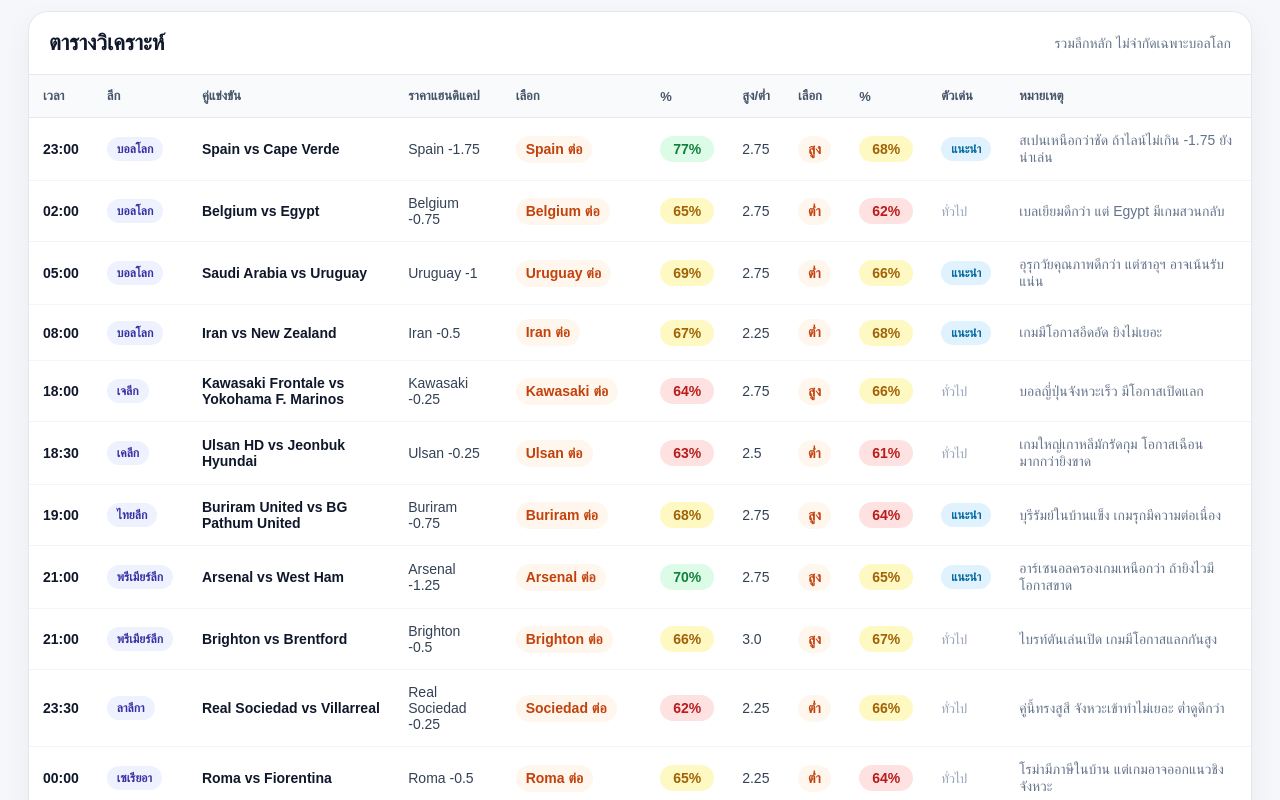
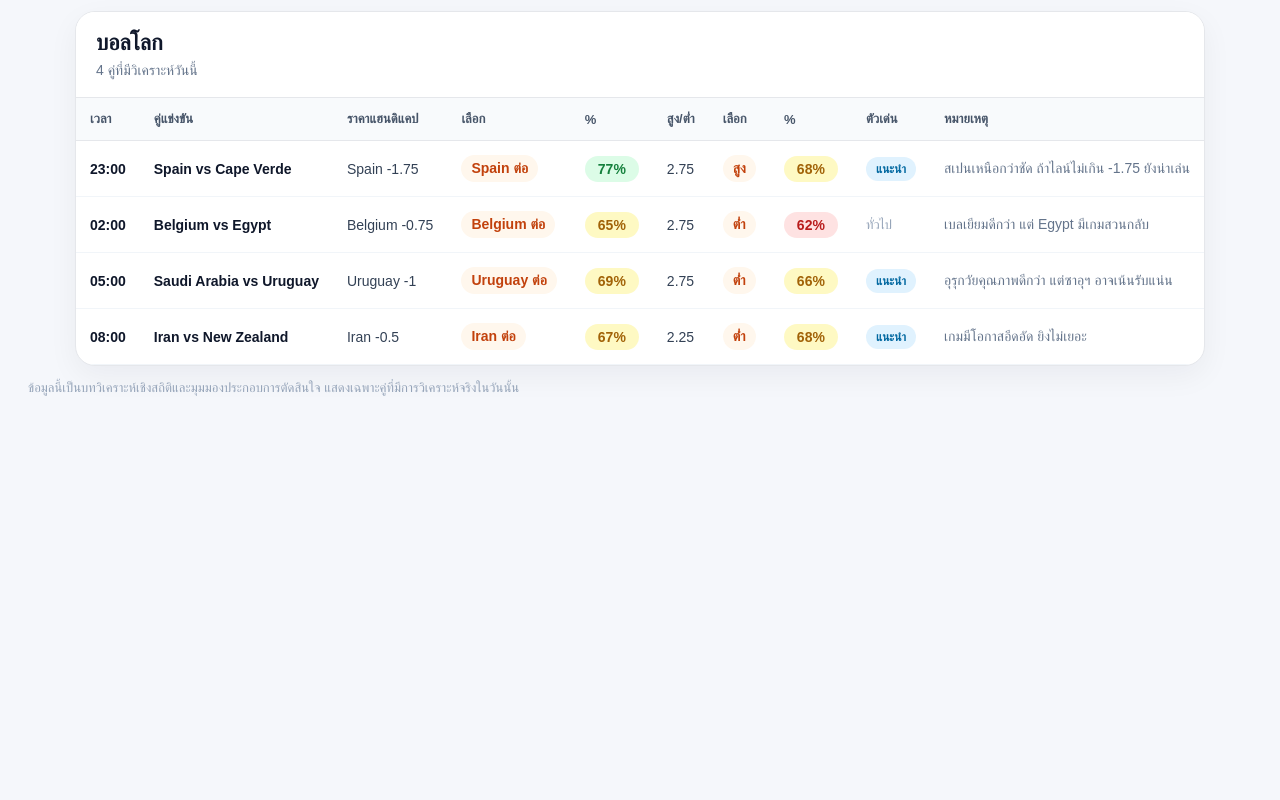
Before and after one commit to kickdata33/kickdata-web, a Next.js app: page /today-analysis in a window 1280 px wide. Shown: the part 420-1220 px from the top of the page. After the commit the page ends 863 px from the top, so only its background shows below. Built offline with nearby package versions, Linux system fonts and the light colour scheme.

Commit message:
Group analysis by league and remove mock inactive leagues

```diff
--- a/app/today-analysis/page.module.css
+++ b/app/today-analysis/page.module.css
@@ -330,3 +330,58 @@
   border-color: #2563eb;
   color: white;
 }
+
+.leagueGroups {
+  max-width: 1280px;
+  margin: 0 auto;
+  display: grid;
+  gap: 18px;
+}
+
+.leagueTitle {
+  padding: 18px 20px;
+  border-bottom: 1px solid #e5e7eb;
+  background: #ffffff;
+}
+
+.leagueTitle h2 {
+  margin: 0;
+  color: #0f172a;
+  font-size: 22px;
+}
+
+.leagueTitle p {
+  margin: 6px 0 0;
+  color: #64748b;
+  font-size: 14px;
+}
+
+.emptyCard {
+  max-width: 1280px;
+  margin: 0 auto;
+  background: white;
+  border: 1px solid #e5e7eb;
+  border-radius: 20px;
+  padding: 28px;
+  box-shadow: 0 10px 30px rgba(15, 23, 42, 0.05);
+}
+
+.emptyCard h2 {
+  margin: 0 0 10px;
+  color: #0f172a;
+}
+
+.emptyCard p {
+  margin: 0 0 18px;
+  color: #64748b;
+}
+
+.emptyCard a {
+  display: inline-flex;
+  background: #2563eb;
+  color: white;
+  text-decoration: none;
+  border-radius: 999px;
+  padding: 10px 16px;
+  font-weight: 800;
+}
--- a/app/today-analysis/page.tsx
+++ b/app/today-analysis/page.tsx
@@ -44,6 +44,11 @@
   { label: "MLS", value: "MLS" },
 ];
 
+/**
+ * สำคัญ:
+ * ใส่เฉพาะคู่ที่มีเตะจริงและมีการวิเคราะห์จริงในวันนั้นเท่านั้น
+ * ห้ามใส่ลีก/คู่บอลตัวอย่าง เพราะจะทำให้ข้อมูลเว็บไม่น่าเชื่อถือ
+ */
 const picks: Pick[] = [
   {
     time: "23:00",
@@ -100,160 +105,20 @@
     note: "เกมมีโอกาสอึดอัด ยิงไม่เยอะ",
     top: true,
   },
-
-  {
-    time: "18:00",
-    league: "เจลีก",
-    leagueKey: "JLEAGUE",
-    match: "Kawasaki Frontale vs Yokohama F. Marinos",
-    handicap: "Kawasaki -0.25",
-    handicapPick: "Kawasaki ต่อ",
-    handicapPercent: 64,
-    total: "2.75",
-    totalPick: "สูง",
-    totalPercent: 66,
-    note: "บอลญี่ปุ่นจังหวะเร็ว มีโอกาสเปิดแลก",
-  },
-  {
-    time: "18:30",
-    league: "เคลีก",
-    leagueKey: "KLEAGUE",
-    match: "Ulsan HD vs Jeonbuk Hyundai",
-    handicap: "Ulsan -0.25",
-    handicapPick: "Ulsan ต่อ",
-    handicapPercent: 63,
-    total: "2.5",
-    totalPick: "ต่ำ",
-    totalPercent: 61,
-    note: "เกมใหญ่เกาหลีมักรัดกุม โอกาสเฉือนมากกว่ายิงขาด",
-  },
-  {
-    time: "19:00",
-    league: "ไทยลีก",
-    leagueKey: "THAI",
-    match: "Buriram United vs BG Pathum United",
-    handicap: "Buriram -0.75",
-    handicapPick: "Buriram ต่อ",
-    handicapPercent: 68,
-    total: "2.75",
-    totalPick: "สูง",
-    totalPercent: 64,
-    note: "บุรีรัมย์ในบ้านแข็ง เกมรุกมีความต่อเนื่อง",
-    top: true,
-  },
-  {
-    time: "21:00",
-    league: "พรีเมียร์ลีก",
-    leagueKey: "EPL",
-    match: "Arsenal vs West Ham",
-    handicap: "Arsenal -1.25",
-    handicapPick: "Arsenal ต่อ",
-    handicapPercent: 70,
-    total: "2.75",
-    totalPick: "สูง",
-    totalPercent: 65,
-    note: "อาร์เซนอลครองเกมเหนือกว่า ถ้ายิงไวมีโอกาสขาด",
-    top: true,
-  },
-  {
-    time: "21:00",
-    league: "พรีเมียร์ลีก",
-    leagueKey: "EPL",
-    match: "Brighton vs Brentford",
-    handicap: "Brighton -0.5",
-    handicapPick: "Brighton ต่อ",
-    handicapPercent: 66,
-    total: "3.0",
-    totalPick: "สูง",
-    totalPercent: 67,
-    note: "ไบรท์ตันเล่นเปิด เกมมีโอกาสแลกกันสูง",
-  },
-  {
-    time: "23:30",
-    league: "ลาลีกา",
-    leagueKey: "LALIGA",
-    match: "Real Sociedad vs Villarreal",
-    handicap: "Real Sociedad -0.25",
-    handicapPick: "Sociedad ต่อ",
-    handicapPercent: 62,
-    total: "2.25",
-    totalPick: "ต่ำ",
-    totalPercent: 66,
-    note: "คู่นี้ทรงสูสี จังหวะเข้าทำไม่เยอะ ต่ำดูดีกว่า",
-  },
-  {
-    time: "00:00",
-    league: "เซเรียอา",
-    leagueKey: "SERIEA",
-    match: "Roma vs Fiorentina",
-    handicap: "Roma -0.5",
-    handicapPick: "Roma ต่อ",
-    handicapPercent: 65,
-    total: "2.25",
-    totalPick: "ต่ำ",
-    totalPercent: 64,
-    note: "โรม่ามีภาษีในบ้าน แต่เกมอาจออกแนวชิงจังหวะ",
-  },
-  {
-    time: "01:30",
-    league: "บุนเดสลีกา",
-    leagueKey: "BUNDESLIGA",
-    match: "Leverkusen vs Stuttgart",
-    handicap: "Leverkusen -0.75",
-    handicapPick: "Leverkusen ต่อ",
-    handicapPercent: 69,
-    total: "3.0",
-    totalPick: "สูง",
-    totalPercent: 70,
-    note: "เกมรุกทั้งสองทีมดี สูงน่าสนใจมาก",
-    top: true,
-  },
-  {
-    time: "02:00",
-    league: "ลีกเอิง",
-    leagueKey: "LIGUE1",
-    match: "Lyon vs Rennes",
-    handicap: "Lyon -0.25",
-    handicapPick: "Lyon ต่อ",
-    handicapPercent: 61,
-    total: "2.5",
-    totalPick: "สูง",
-    totalPercent: 63,
-    note: "ลียงได้เปรียบในบ้าน แต่ราคายังเสี่ยง",
-  },
-  {
-    time: "02:00",
-    league: "UCL",
-    leagueKey: "UCL",
-    match: "PSG vs Atletico Madrid",
-    handicap: "PSG -0.5",
-    handicapPick: "PSG ต่อ",
-    handicapPercent: 67,
-    total: "2.5",
-    totalPick: "ต่ำ",
-    totalPercent: 62,
-    note: "PSG เหนือกว่า แต่แอตฯ เล่นเกมรับเหนียว",
-  },
-  {
-    time: "06:30",
-    league: "MLS",
-    leagueKey: "MLS",
-    match: "Inter Miami vs Atlanta United",
-    handicap: "Inter Miami -0.75",
-    handicapPick: "Inter Miami ต่อ",
-    handicapPercent: 66,
-    total: "3.25",
-    totalPick: "สูง",
-    totalPercent: 71,
-    note: "MLS เกมเปิด พื้นที่เยอะ สูงน่าสนใจ",
-    top: true,
-  },
 ];
 
 function percentClass(percent: number) {
   if (percent >= 70) return styles.percentHigh;
   if (percent >= 65) return styles.percentMedium;
   return styles.percentLow;
+}
+
+function groupByLeague(items: Pick[]) {
+  return items.reduce<Record<string, Pick[]>>((acc, item) => {
+    if (!acc[item.league]) acc[item.league] = [];
+    acc[item.league].push(item);
+    return acc;
+  }, {});
 }
 
 export default function TodayAnalysisPage({
@@ -267,6 +132,8 @@
     selectedLeague === "ALL"
       ? picks
       : picks.filter((pick) => pick.leagueKey === selectedLeague);
+
+  const groupedPicks = groupByLeague(filteredPicks);
 
   const topHandicap = [...filteredPicks].sort(
     (a, b) => b.handicapPercent - a.handicapPercent
@@ -297,7 +164,7 @@
         <div className={styles.summaryCard}>
           <span>แฮนดิแคปเด่น</span>
           <strong>{topHandicap?.handicap || "-"}</strong>
-          <p>{topHandicap?.match || "ไม่มีข้อมูล"}</p>
+          <p>{topHandicap?.match || "ไม่มีข้อมูลวิเคราะห์"}</p>
           <b>{topHandicap ? `${topHandicap.handicapPercent}%` : "-"}</b>
         </div>
 
@@ -306,15 +173,15 @@
           <strong>
             {topTotal ? `${topTotal.totalPick} ${topTotal.total}` : "-"}
           </strong>
-          <p>{topTotal?.match || "ไม่มีข้อมูล"}</p>
+          <p>{topTotal?.match || "ไม่มีข้อมูลวิเคราะห์"}</p>
           <b>{topTotal ? `${topTotal.totalPercent}%` : "-"}</b>
         </div>
 
         <div className={styles.summaryCard}>
           <span>จำนวนคู่วันนี้</span>
           <strong>{filteredPicks.length} คู่</strong>
-          <p>เฉพาะคู่ที่ผ่านการคัดแล้ว</p>
-          <b>LIVE</b>
+          <p>เฉพาะคู่ที่มีวิเคราะห์จริง</p>
+          <b>VERIFIED</b>
         </div>
       </section>
 
@@ -330,10 +197,24 @@
         ))}
       </section>
 
-      <section className={styles.tableCard}>
-        <div className={styles.tableTitle}>
-          <h2>ตารางวิเคราะห์</h2>
-          <p>รวมลีกหลัก ไม่จำกัดเฉพาะบอลโลก</p>
+      {filteredPicks.length === 0 ? (
+        <section className={styles.emptyCard}>
+          <h2>ยังไม่มีข้อมูลวิเคราะห์ของลีกนี้ในวันนี้</h2>
+          <p>
+            ระบบจะแสดงเฉพาะลีกที่มีคู่แข่งขันจริงและมีการวิเคราะห์แล้วเท่านั้น
+            เพื่อป้องกันข้อมูลผิดพลาด
+          </p>
+          <a href="/today-analysis?league=ALL">กลับไปดูทั้งหมด</a>
+        </section>
+      ) : (
+        <section className={styles.leagueGroups}>
+          {Object.entries(groupedPicks).map(([leagueName, leaguePicks]) => (
+            <div className={styles.tableCard} key={leagueName}>
+              <div className={styles.leagueTitle}>
+                <div>
+                  <h2>{leagueName}</h2>
+                  <p>{leaguePicks.length} คู่ที่มีวิเคราะห์วันนี้</p>
+                </div>
               </div>
 
               <div className={styles.tableWrap}>
@@ -341,7 +222,6 @@
                   <thead>
                     <tr>
                       <th>เวลา</th>
-                <th>ลีก</th>
                       <th>คู่แข่งขัน</th>
                       <th>ราคาแฮนดิแคป</th>
                       <th>เลือก</th>
@@ -355,13 +235,9 @@
                   </thead>
 
                   <tbody>
-              {filteredPicks.map((pick, index) => (
+                    {leaguePicks.map((pick, index) => (
                       <tr key={index}>
                         <td className={styles.time}>{pick.time}</td>
-
-                  <td>
-                    <span className={styles.league}>{pick.league}</span>
-                  </td>
 
                         <td className={styles.match}>{pick.match}</td>
 
@@ -411,10 +287,14 @@
                   </tbody>
                 </table>
               </div>
+            </div>
+          ))}
         </section>
+      )}
 
       <p className={styles.disclaimer}>
-        ข้อมูลนี้เป็นบทวิเคราะห์เชิงสถิติและมุมมองประกอบการตัดสินใจ ไม่รับประกันผลการแข่งขัน
+        ข้อมูลนี้เป็นบทวิเคราะห์เชิงสถิติและมุมมองประกอบการตัดสินใจ
+        แสดงเฉพาะคู่ที่มีการวิเคราะห์จริงในวันนั้น
       </p>
     </main>
   );
```
Lines whose indentation alone changed are shown as unchanged.
